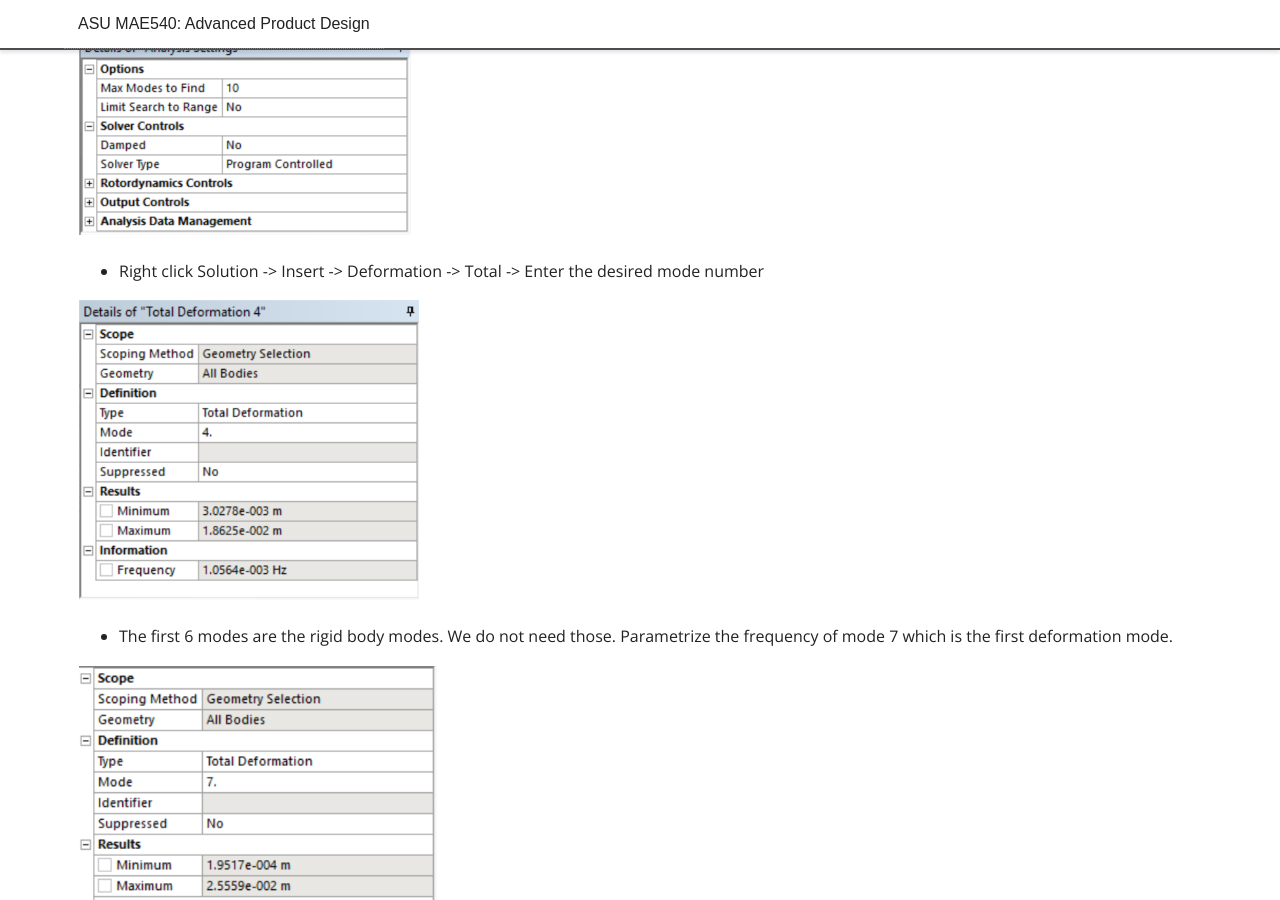
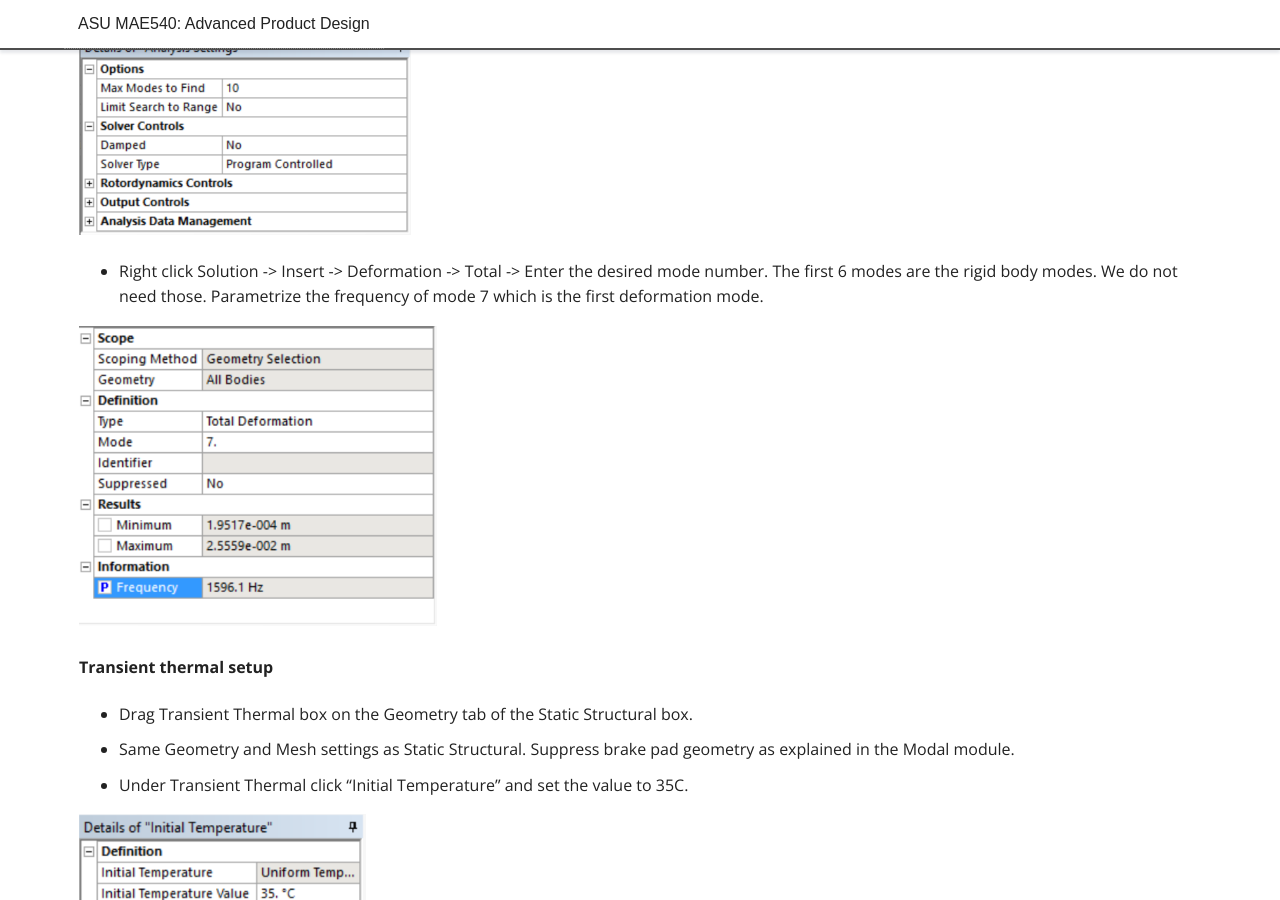
Before and after one commit to DesignInformaticsLab/DesignInformaticsLab.github.io, a Jekyll site: the page built from _posts/teaching/productdesign/2016-11-20-ansys.md, in a window 1280 px wide and 900 px high, scrolled down 5772 px. Built offline with Jekyll 4.4.1, drawn with Linux system fonts in a browser that asks for light colours; some web fonts are replaced.

Commit message:
fixing ansys tutorial

```diff
--- a/_posts/teaching/productdesign/2016-11-20-ansys.md
+++ b/_posts/teaching/productdesign/2016-11-20-ansys.md
@@ -132,11 +132,10 @@ to run the simulation if the mesh size is higher than the limitation.
 
   <img src="/_images/tutorial_ansys/modal1.png" alt="Drawing" style="height: 200px;"/>
 
- * Right click Solution -> Insert -> Deformation -> Total -> Enter the desired mode number
+ * Right click Solution -> Insert -> Deformation -> Total -> Enter the desired mode number.
+  The first 6 modes are the rigid body modes. We do not need those. Parametrize the frequency of mode 7 which is the first deformation mode.
 
-  <img src="/_images/tutorial_ansys/modal2.png" alt="Drawing" style="height: 300px;"/>
-
- * The first 6 modes are the rigid body modes. We do not need those. Parametrize the frequency of mode 7 which is the first deformation mode.
+  <!--<img src="/_images/tutorial_ansys/modal2.png" alt="Drawing" style="height: 300px;"/> -->
 
   <img src="/_images/tutorial_ansys/modal3.png" alt="Drawing" style="height: 300px;"/>
 
```
